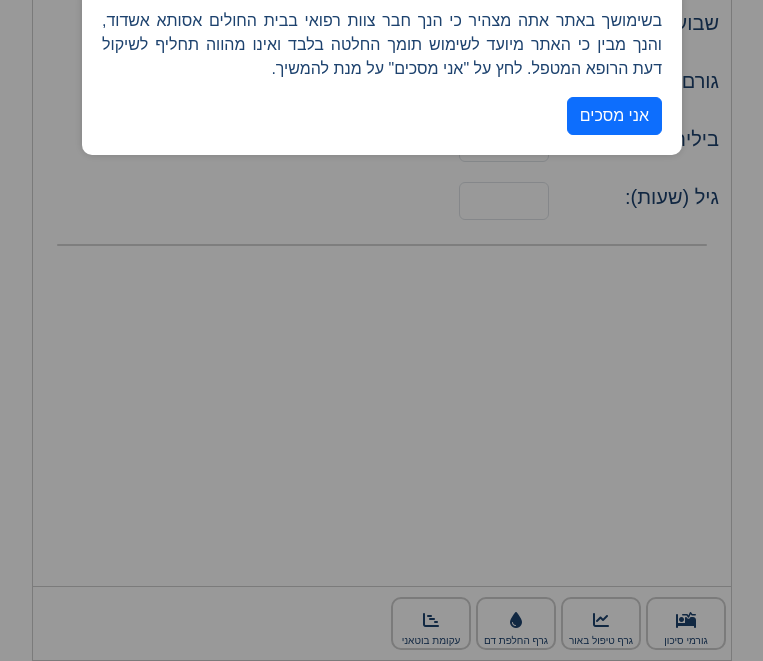
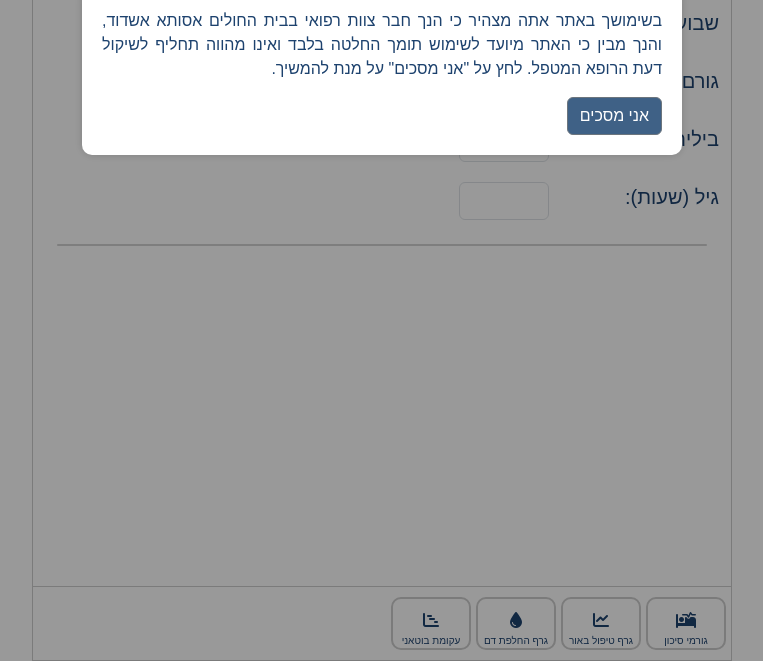
Before and after one commit to yonatankatz/mashlom-assuta-doctors, a website: page phototherapy/index.html in a window 1280 px wide. Shown: the part 139-800 px from the top of the page, without its empty margins (258-1021 px from the left). Drawn offline with nearby package versions, Linux system fonts and the light colour scheme.

Commit message:
button styling

```diff
--- a/phototherapy/index.html
+++ b/phototherapy/index.html
@@ -56,7 +56,7 @@
       <p>
         בשימושך באתר אתה מצהיר כי הנך חבר צוות רפואי בבית החולים אסותא אשדוד, והנך מבין כי האתר מיועד לשימוש תומך החלטה בלבד ואינו מהווה תחליף לשיקול דעת הרופא המטפל. לחץ על "אני מסכים" על מנת להמשיך.
       </p>
-      <button type="button" class="btn btn-primary" ng-click="ctrl.acceptTerms()">אני מסכים</button>
+      <button type="button" class="btn btn-outline-secondary buttons-color" ng-click="ctrl.acceptTerms()">אני מסכים</button>
     </div>
   </div>
 <div id="calculator" style="overflow-y: auto;overflow-x: hidden; padding-bottom: 10px;" ng-show="ctrl.dataShown=='CALCULATOR'" >
```
